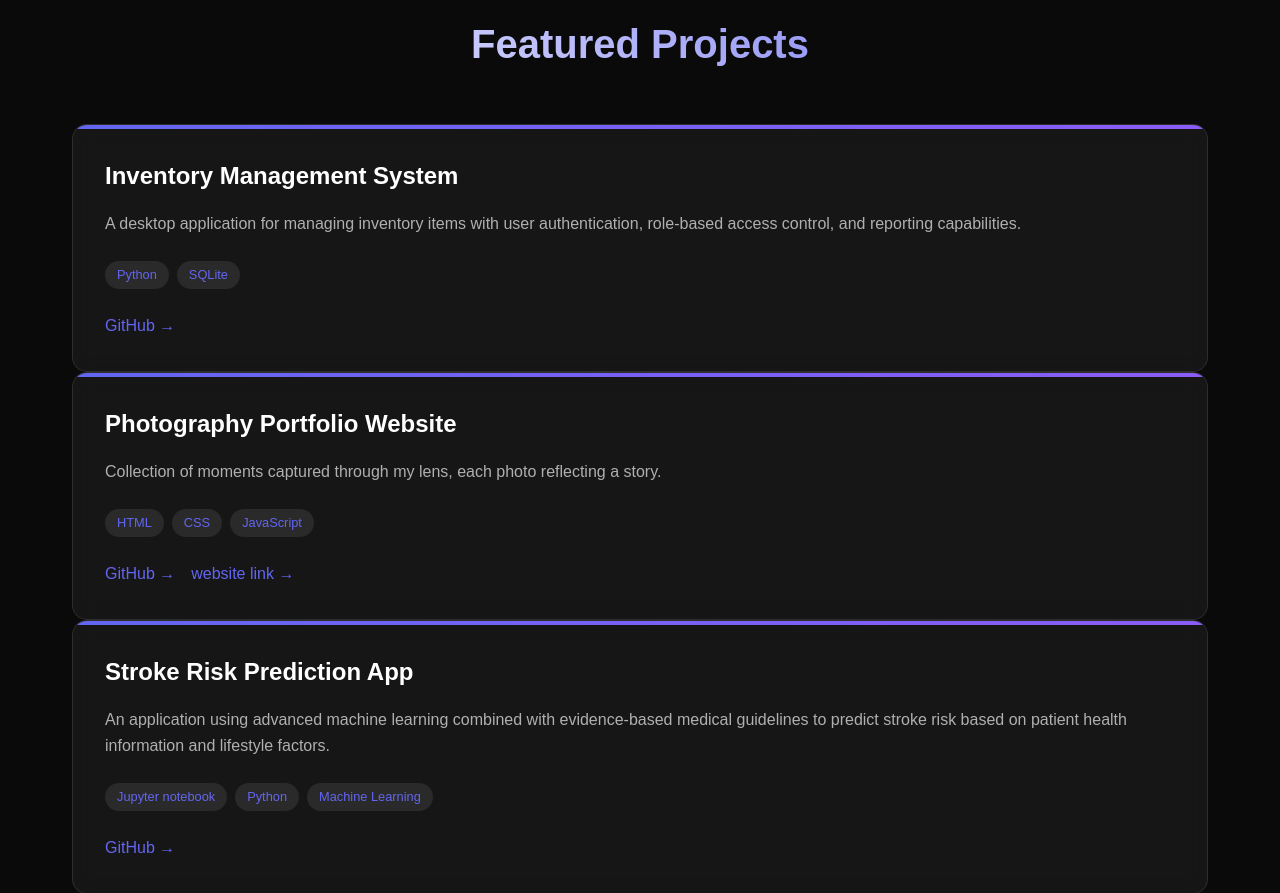
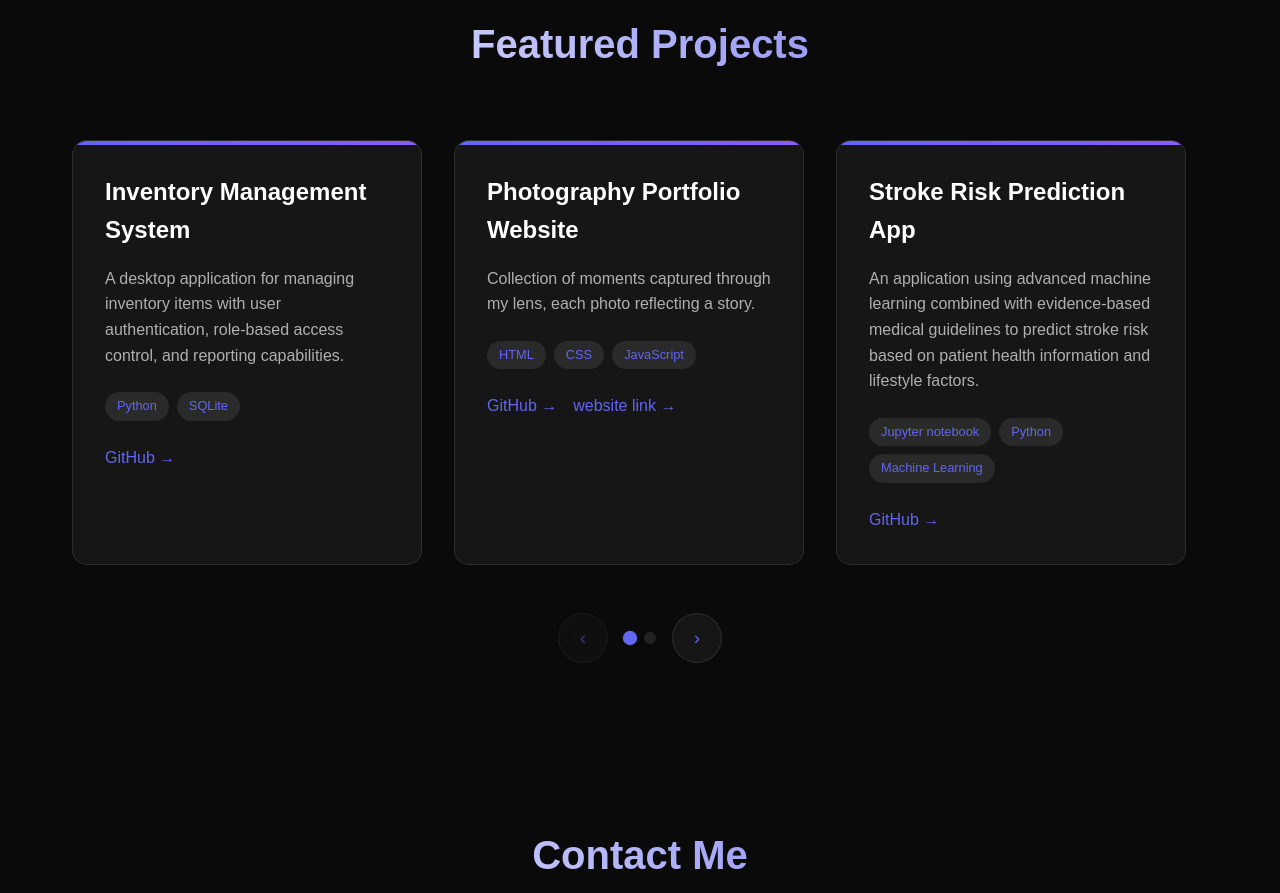
Before and after one commit to Omar16205/Portfolio, a plain HTML site: page index.html in a window 1280 px wide. Shown: the part 1520-2413 px from the top of the page. Drawn offline with Linux system fonts and the light colour scheme.

Commit message:
Update style.css

```diff
--- a/style.css
+++ b/style.css
@@ -388,12 +388,22 @@ nav.scrolled {
     object-position: center top;
 }
 
-/* Projects Section */
-.projects-grid {
-    display: grid;
-    grid-template-columns: repeat(auto-fit, minmax(350px, 1fr));
+/* Projects Section - Slider */
+.projects-section {
+    position: relative;
+}
+
+.projects-slider {
+    position: relative;
+    overflow: hidden;
+    margin: 2rem 0;
+}
+
+.projects-container {
+    display: flex;
+    transition: transform 0.5s ease;
     gap: 2rem;
-    margin-top: 2rem;
+    padding: 1rem 0;
 }
 
 .project-card {
@@ -405,6 +415,8 @@ nav.scrolled {
     transition: all 0.3s ease;
     position: relative;
     overflow: hidden;
+    flex: 0 0 350px;
+    min-height: 400px;
 }
 
 .project-card:hover {
@@ -464,6 +476,64 @@ nav.scrolled {
 .project-link:hover {
     color: var(--accent-purple);
     transform: translateX(5px);
+}
+
+/* Slider Navigation */
+.slider-nav {
+    display: flex;
+    justify-content: center;
+    align-items: center;
+    gap: 1rem;
+    margin-top: 2rem;
+}
+
+.slider-btn {
+    background: var(--glass-bg);
+    border: 1px solid var(--glass-border);
+    color: var(--accent-color);
+    width: 50px;
+    height: 50px;
+    border-radius: 50%;
+    display: flex;
+    align-items: center;
+    justify-content: center;
+    cursor: pointer;
+    transition: all 0.3s ease;
+    backdrop-filter: blur(10px);
+    font-size: 1.2rem;
+    user-select: none;
+}
+
+.slider-btn:hover {
+    transform: translateY(-2px);
+    box-shadow: 0 10px 20px rgba(99, 102, 241, 0.3);
+    background: var(--accent-color);
+    color: var(--primary-bg);
+}
+
+.slider-btn:disabled {
+    opacity: 0.5;
+    cursor: not-allowed;
+    pointer-events: none;
+}
+
+.slider-dots {
+    display: flex;
+    gap: 0.5rem;
+}
+
+.dot {
+    width: 12px;
+    height: 12px;
+    border-radius: 50%;
+    background: var(--glass-border);
+    cursor: pointer;
+    transition: all 0.3s ease;
+}
+
+.dot.active {
+    background: var(--accent-color);
+    transform: scale(1.2);
 }
 
 /* Contact Section */
@@ -573,12 +643,14 @@ nav.scrolled {
         grid-template-columns: 1fr;
     }
 
-    .projects-grid {
-        grid-template-columns: 1fr;
+    .section {
+        padding: 3rem 1rem;
     }
 
-    .section {
-        padding: 3rem 1rem;
+    .project-card {
+        flex: 0 0 300px;
+        min-height: 350px;
+        padding: 1.5rem;
     }
 
     .contact-info {
@@ -590,4 +662,26 @@ nav.scrolled {
         text-align: center;
         gap: 0.5rem;
     }
+
+    /* Hide slider buttons on mobile - swipe only */
+    .slider-btn {
+        display: none;
+    }
+
+    /* Keep only dots for mobile navigation */
+    .slider-nav {
+        justify-content: center;
+    }
 }
+
+@media (max-width: 480px) {
+    .project-card {
+        flex: 0 0 280px;
+        padding: 1rem;
+    }
+
+    /* Ensure buttons stay hidden on smaller mobile screens */
+    .slider-btn {
+        display: none;
+    }
+}
```
